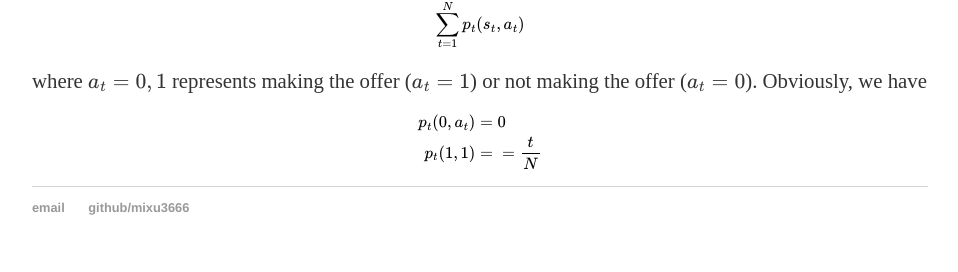
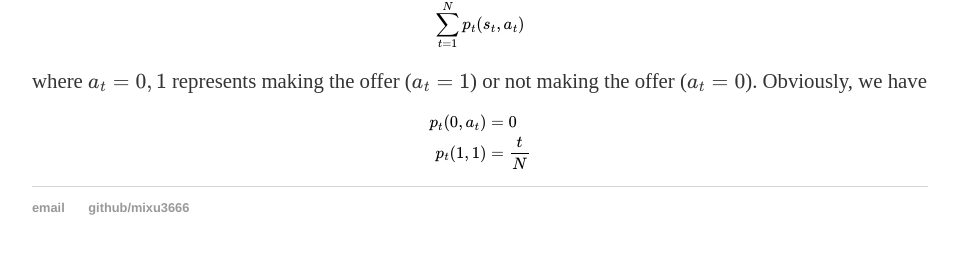
Before and after one commit to mixu3666/mixu3666.github.io, a Jekyll site: the page built from _posts/2018-10-01-Secretary-problem.md, in a window 1280 px wide. Shown: the part 853-1125 px from the top of the page, without its empty margins (160-1118 px from the left). Built offline with Jekyll 4.4.1, drawn with Linux system fonts in a browser that asks for light colours; formulas are drawn with MathJax 3; a script that is not in the unit is left out; comment, search, counter and statistics services are not loaded.

```diff
--- a/_posts/2018-10-01-Secretary-problem.md
+++ b/_posts/2018-10-01-Secretary-problem.md
@@ -43,6 +43,6 @@ where $a_t=\{0,1\}$ represents making the offer ($a_t=1$) or not making the offe
 $$
 \begin{eqnarray}
 p_t(0,a_t)&=&0\\
-p_t(1,1)&=&=\frac{t}{N}
+p_t(1,1)&=&\frac{t}{N}
 \end{eqnarray}
 $$
```
